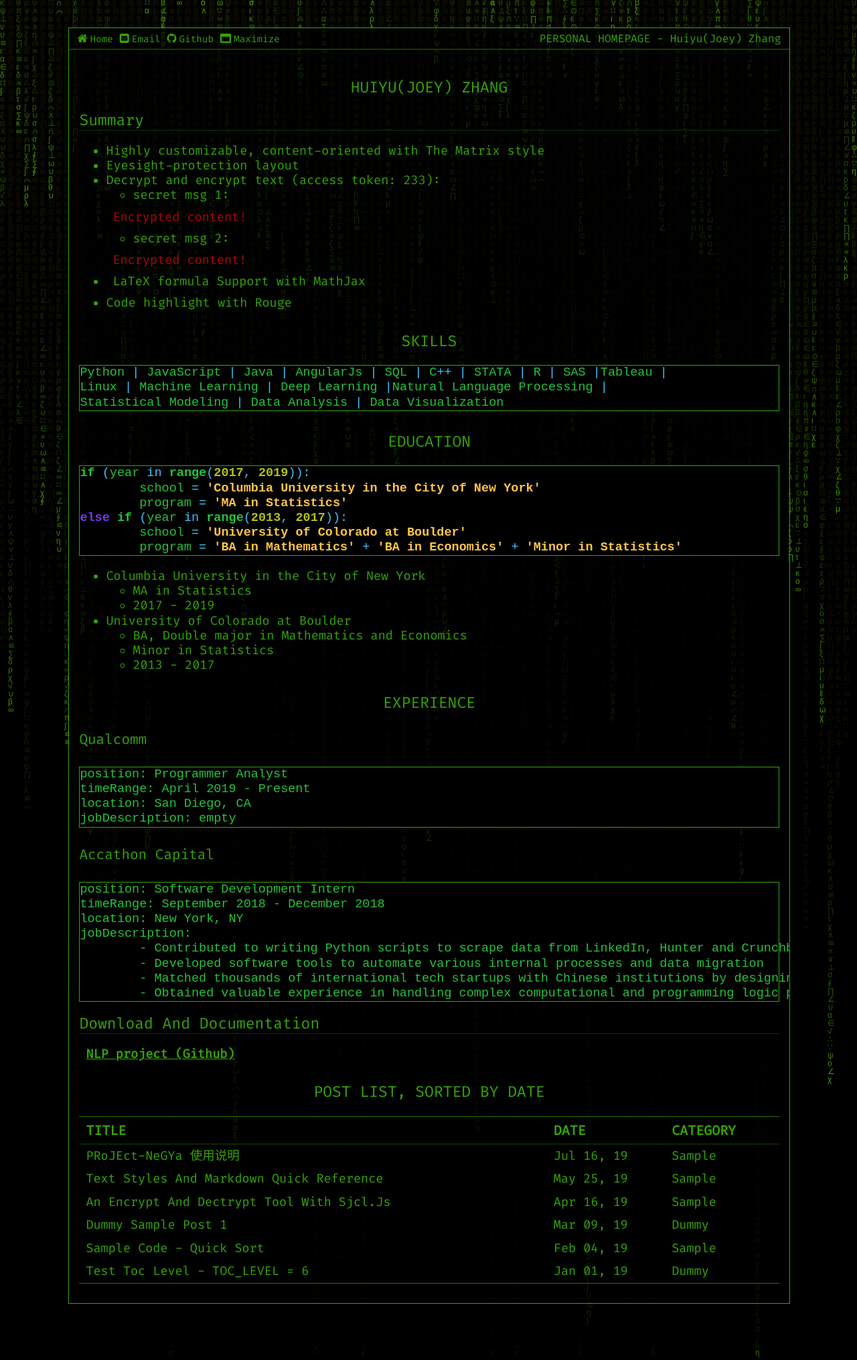
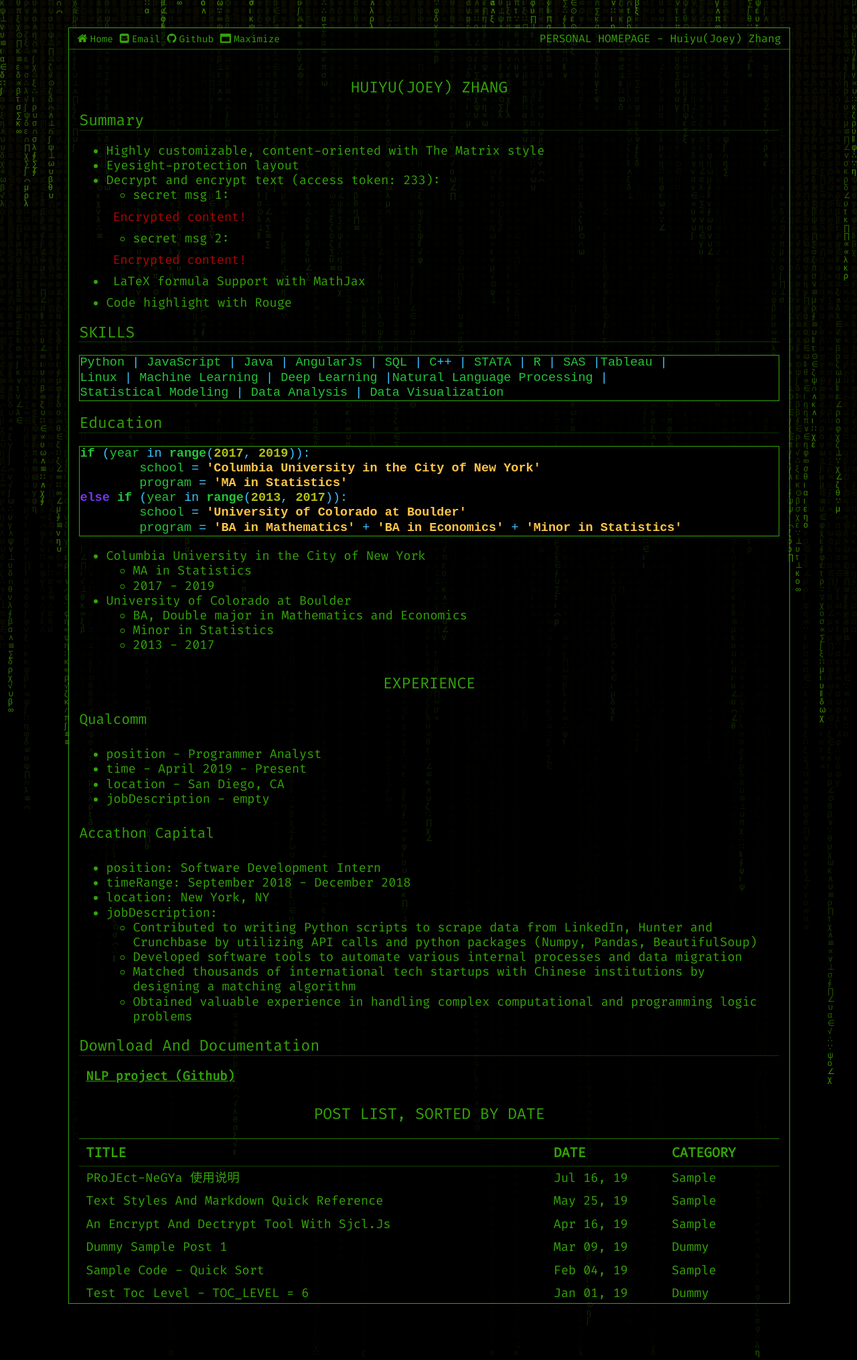
Before and after one commit to Jooooooooooey/Jooooooooooey.github.io, a Jekyll site: the page built from pages/index.md, in a window 1280 px wide. Shown: the whole page at 67% size. Built offline with Jekyll 4.4.1, drawn with Linux system fonts in a browser that asks for light colours; part of the change alters nothing that is shown.

Commit message:
Update index.md

````diff
--- a/pages/index.md
+++ b/pages/index.md
@@ -25,13 +25,13 @@ permalink: /
 
 * Code highlight with Rouge
 
-# SKILLS
+## SKILLS
 ```python
 Python | JavaScript | Java | AngularJs | SQL | C++ | STATA | R | SAS |Tableau |
 Linux | Machine Learning | Deep Learning |Natural Language Processing |
 Statistical Modeling | Data Analysis | Data Visualization
 ```
-# Education
+## Education
 ```python
 if (year in range(2017, 2019)):
 	school = 'Columbia University in the City of New York'
@@ -50,21 +50,20 @@ else if (year in range(2013, 2017)):
 
 # Experience
 #### Qualcomm
-    position: Programmer Analyst
-    timeRange: April 2019 - Present
-    location: San Diego, CA
-    jobDescription: empty
-
+* position - Programmer Analyst
+* time - April 2019 - Present
+* location - San Diego, CA
+* jobDescription - empty
 
 #### Accathon Capital
-	position: Software Development Intern
-    timeRange: September 2018 - December 2018
-    location: New York, NY
-    jobDescription:
-    	- Contributed to writing Python scripts to scrape data from LinkedIn, Hunter and Crunchbase by utilizing API calls and python packages (Numpy, Pandas, BeautifulSoup)
-		- Developed software tools to automate various internal processes and data migration
-		- Matched thousands of international tech startups with Chinese institutions by designing a matching algorithm
-		- Obtained valuable experience in handling complex computational and programming logic problems
+* position: Software Development Intern
+* timeRange: September 2018 - December 2018
+* location: New York, NY
+* jobDescription:
+	* Contributed to writing Python scripts to scrape data from LinkedIn, Hunter and Crunchbase by utilizing API calls and python packages (Numpy, Pandas, BeautifulSoup)
+	* Developed software tools to automate various internal processes and data migration
+	* Matched thousands of international tech startups with Chinese institutions by designing a matching algorithm
+	* Obtained valuable experience in handling complex computational and programming logic problems
 
 ## Download and Documentation
 
````
